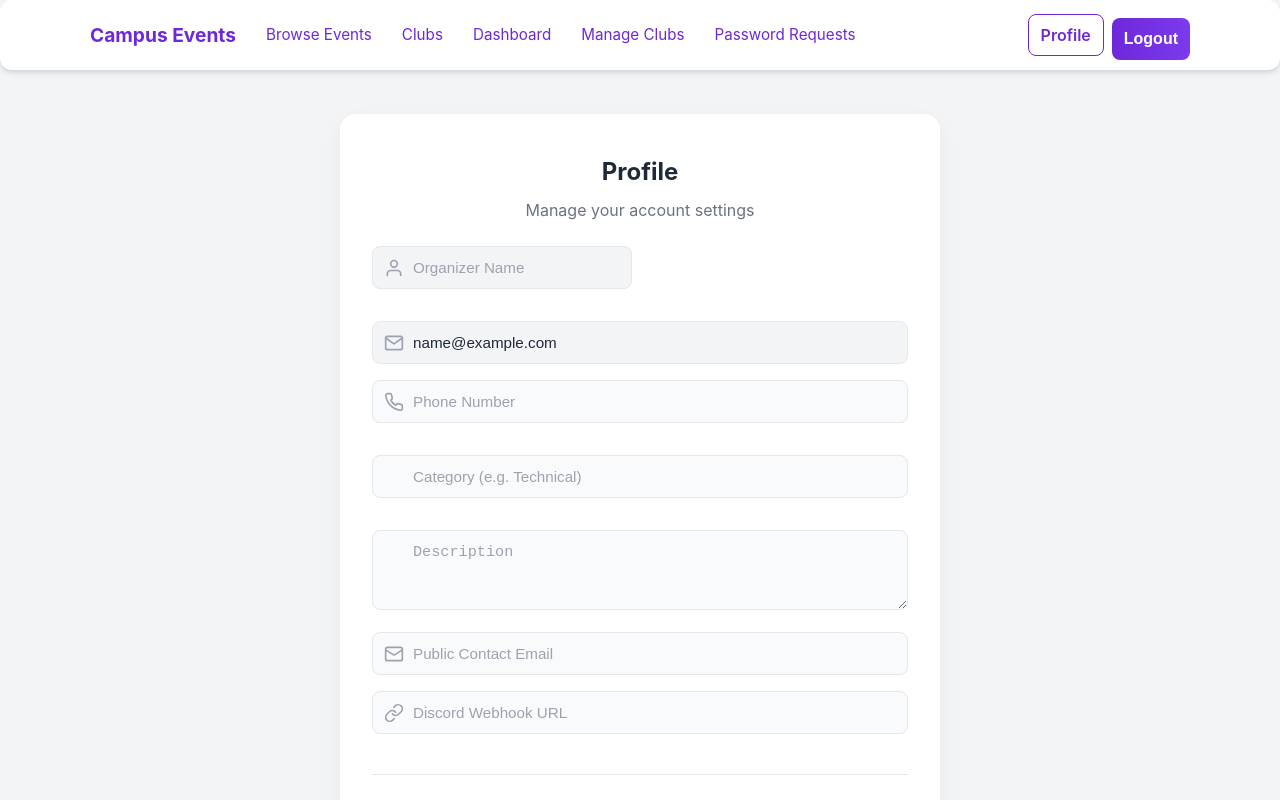
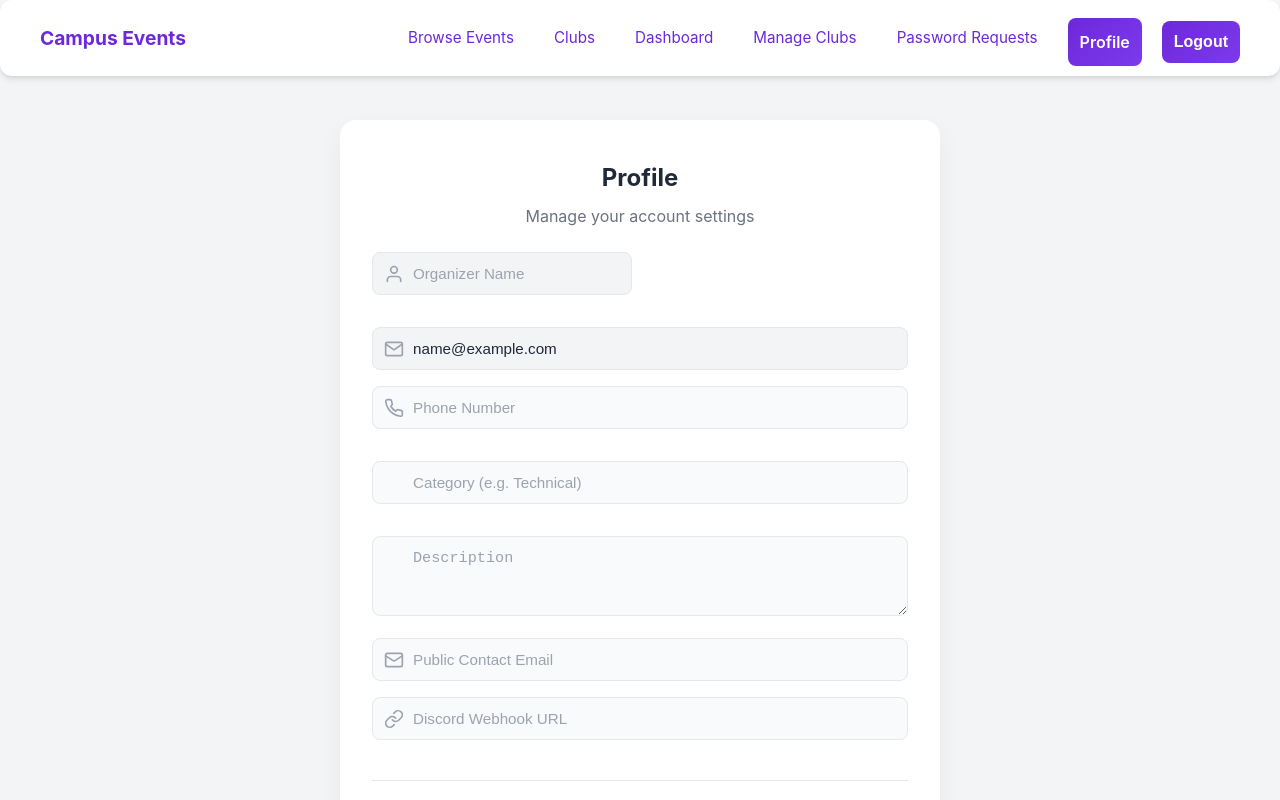
Before and after one commit to muskanjain72/dass-asmt-final, a React app in the folder frontend/: page /profile in a window 1280 px wide. Shown: the top 800 px of the page. Built offline with nearby package versions, Linux system fonts and the light colour scheme; sample sign-in values are in the browser's storage; the HTML template or start-up script is replaced by a standard one.

Commit message:
changed the navbar ui

```diff
--- a/frontend/src/App.css
+++ b/frontend/src/App.css
@@ -33,18 +33,20 @@ body {
 }
 
 .nav-container {
-  max-width: 1100px;
+  max-width: 1200px;
   margin: 0 auto;
   display: flex;
   align-items: center;
   justify-content: space-between;
-  gap: 12px;
+  gap: 20px;
+  /* Uniform gap */
 }
 
-.nav-left {
+.nav-right {
   display: flex;
   align-items: center;
   gap: 20px;
+  /* Entire group has 20px gap */
 }
 
 .nav-brand {
@@ -58,7 +60,8 @@ body {
 
 .nav-links {
   display: flex;
-  gap: 10px;
+  gap: 20px;
+  /* Uniform gap */
   align-items: center;
 }
 
@@ -76,14 +79,12 @@ body {
   transform: translateY(-1px);
 }
 
-.nav-auth {
-  display: flex;
-  align-items: center;
-}
+/* .nav-auth removed as it is now part of .nav-right */
 
 .user-controls {
   display: flex;
-  gap: 8px;
+  gap: 20px;
+  /* Uniform gap */
   align-items: center;
 }
 
@@ -94,7 +95,7 @@ body {
 }
 
 .btn {
-  padding: 8px 12px;
+  padding: 8px 16px;
   border-radius: 8px;
   border: none;
   cursor: pointer;
@@ -103,10 +104,21 @@ body {
   display: inline-flex;
   align-items: center;
   justify-content: center;
+  transition: all 0.2s ease;
+}
+
+.btn:hover {
+  transform: translateY(-1px);
+  box-shadow: 0 4px 12px rgba(109, 40, 217, 0.2);
+  filter: brightness(1.05);
+}
+
+.btn:active {
+  transform: translateY(0);
 }
 
 .btn-primary {
-  background: linear-gradient(90deg, #6d28d9, #7c3aed);
+  background: var(--primary-gradient);
   color: white;
 }
 
--- a/frontend/src/components/Navbar.jsx
+++ b/frontend/src/components/Navbar.jsx
@@ -13,8 +13,9 @@ const Navbar = () => {
     return (
         <nav className="navbar">
             <div className="nav-container">
-                <div className="nav-left">
-                    <Link to="/" className="nav-brand">Campus Events</Link>
+                <Link to="/" className="nav-brand">Campus Events</Link>
+
+                <div className="nav-right">
                     <div className="nav-links">
                         <Link to="/events" className="nav-link">Browse Events</Link>
                         <Link to="/clubs" className="nav-link">Clubs</Link>
@@ -35,15 +36,13 @@ const Navbar = () => {
                             </>
                         )}
                     </div>
-                </div>
 
-                <div className="nav-auth">
-                    {user ? (
+                    {user && (
                         <div className="user-controls">
-                            <Link to="/profile" className="btn btn-outline">Profile</Link>
+                            <Link to="/profile" className="btn btn-primary">Profile</Link>
                             <button onClick={handleLogout} className="btn btn-primary">Logout</button>
                         </div>
-                    ) : null}
+                    )}
                 </div>
             </div>
         </nav>
--- a/frontend/src/pages/ParticipantDashboard.jsx
+++ b/frontend/src/pages/ParticipantDashboard.jsx
@@ -49,7 +49,7 @@ const ParticipantDashboard = () => {
                 return event.type === 'merchandise' && !isCancelled;
             case 'Completed':
                 return isCompleted;
-            case 'Cancelled':
+            case 'Cancelled/Rejected':
                 return isCancelled;
             default:
                 return true;
@@ -157,7 +157,7 @@ const ParticipantDashboard = () => {
 
                 <div className="saas-card overflow-hidden !p-0">
                     <div className="border-b border-gray-100 px-6 pt-4 flex gap-8 overflow-x-auto scroller-hide">
-                        {['Normal', 'Merchandise', 'Completed', 'Cancelled'].map(tab => (
+                        {['Normal', 'Merchandise', 'Completed', 'Cancelled/Rejected'].map(tab => (
                             <button
                                 key={tab}
                                 onClick={() => setActiveTab(tab)}
@@ -177,10 +177,10 @@ const ParticipantDashboard = () => {
                             <thead>
                                 <tr>
                                     <th>Event Name</th>
-                                    <th>Type</th>
+                                    <th>Event Type</th>
                                     <th>Organizer</th>
-                                    <th>Status</th>
-                                    <th>Team</th>
+                                    <th>Participation Status</th>
+                                    <th>Team Name</th>
                                     <th>Ticket ID</th>
                                 </tr>
                             </thead>
```
